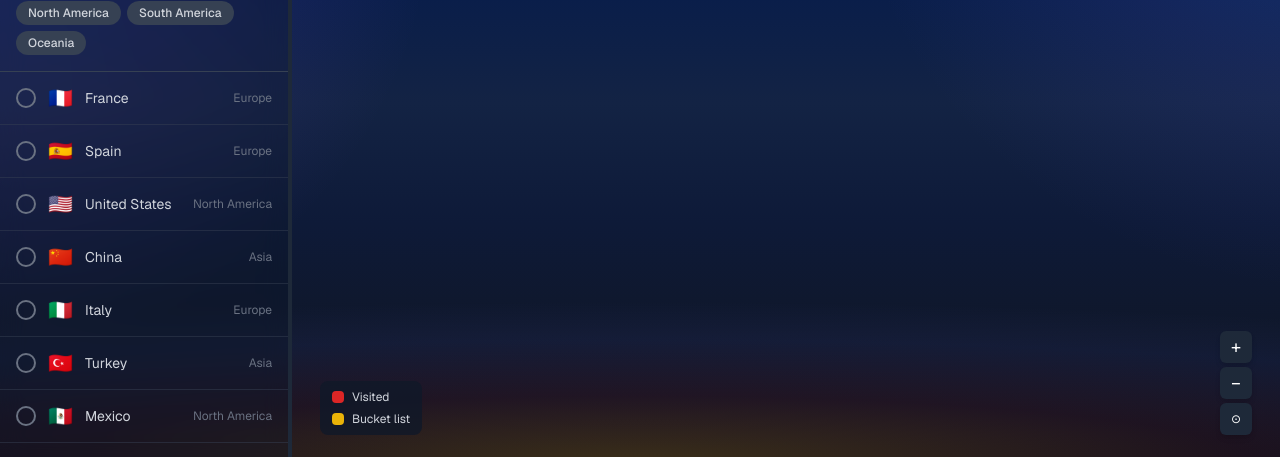
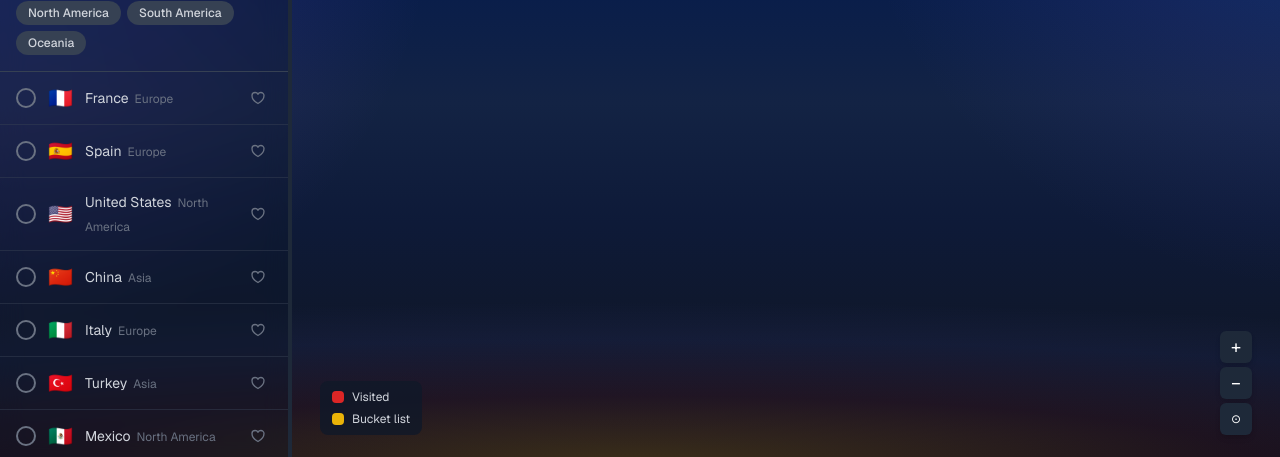
Before and after one commit to timelyrain/voyager, a Next.js app: page /map in a window 1280 px wide. Both pictures are taken after a click on the button "Countries". Shown: the part 337-794 px from the top of the page. Built offline with nearby package versions, Linux system fonts and the light colour scheme; no server answers.

Commit message:
Map and CountrySelector: enhance bucket list functionality with toggle support

```diff
--- a/src/app/map/page.tsx
+++ b/src/app/map/page.tsx
@@ -135,15 +135,13 @@ export default function MapPage() {
     if (!user) return
     setSavingVisited(true)
     const toAdd = await syncCountryCodes('visited_countries', visitedCodes, user.id)
+    let finalBucketCodes = bucketCodes
     if (toAdd.length > 0) {
-      const supabase = createClient()
-      await supabase.from('bucketlist_countries').delete().eq('user_id', user.id).in('country_code', toAdd)
-      setBucketCodes((prev) => {
-        const next = new Set(prev)
-        toAdd.forEach((c) => next.delete(c))
-        return next
-      })
+      finalBucketCodes = new Set(bucketCodes)
+      toAdd.forEach((c) => finalBucketCodes.delete(c))
+      setBucketCodes(finalBucketCodes)
     }
+    await syncCountryCodes('bucketlist_countries', finalBucketCodes, user.id)
     setSavingVisited(false)
     setIsFirstVisit(false)
     setPanel('map')
@@ -343,7 +341,9 @@ export default function MapPage() {
             {panel === 'list' && (
               <CountrySelector
                 visitedCodes={visitedCodes}
+                bucketCodes={bucketCodes}
                 onToggleCountry={toggleVisited}
+                onToggleBucket={toggleBucket}
                 onDone={saveVisited}
                 saving={savingVisited}
                 onOpenJournal={user ? setJournalCountryCode : undefined}
@@ -382,7 +382,9 @@ export default function MapPage() {
             <div className="absolute inset-0 overflow-hidden flex flex-col bg-gray-900/40 backdrop-blur-md">
               <CountrySelector
                 visitedCodes={visitedCodes}
+                bucketCodes={bucketCodes}
                 onToggleCountry={toggleVisited}
+                onToggleBucket={toggleBucket}
                 onDone={saveVisited}
                 saving={savingVisited}
                 onOpenJournal={user ? setJournalCountryCode : undefined}
--- a/src/components/CountrySelector.tsx
+++ b/src/components/CountrySelector.tsx
@@ -5,7 +5,9 @@ import { COUNTRIES, CONTINENTS, type Continent } from '@/data/countries'
 
 interface CountrySelectorProps {
   visitedCodes: Set<string>
+  bucketCodes?: Set<string>
   onToggleCountry: (code: string) => void
+  onToggleBucket?: (code: string) => void
   onDone: () => void
   saving: boolean
   onOpenJournal?: (code: string) => void
@@ -17,7 +19,9 @@ function getFlagEmoji(code: string) {
 
 export default function CountrySelector({
   visitedCodes,
+  bucketCodes,
   onToggleCountry,
+  onToggleBucket,
   onDone,
   saving,
   onOpenJournal,
@@ -137,11 +141,28 @@ export default function CountrySelector({
                   )}
                 </div>
                 <span className="text-xl shrink-0">{getFlagEmoji(country.code)}</span>
-                <span className={`flex-1 text-sm truncate ${visited ? 'text-white font-medium' : 'text-gray-300'}`}>
-                  {country.name}
+                <span className="flex-1 min-w-0">
+                  <span className={`text-sm ${visited ? 'text-white font-medium' : 'text-gray-300'}`}>{country.name}</span>
+                  <span className="ml-1.5 text-xs text-gray-500">{country.continent}</span>
                 </span>
-                <span className="text-xs text-gray-500 shrink-0">{country.continent}</span>
               </button>
+              {onToggleBucket && (
+                <button
+                  onClick={() => onToggleBucket(country.code)}
+                  className={`shrink-0 p-1.5 rounded-lg transition-colors ${
+                    bucketCodes?.has(country.code)
+                      ? 'text-rose-400 hover:text-rose-300'
+                      : 'text-gray-500 hover:text-rose-400'
+                  } hover:bg-gray-700`}
+                  title="Bucket list"
+                >
+                  <svg className="w-4 h-4" viewBox="0 0 24 24" stroke="currentColor" strokeWidth={2}
+                    fill={bucketCodes?.has(country.code) ? 'currentColor' : 'none'}
+                  >
+                    <path strokeLinecap="round" strokeLinejoin="round" d="M21 8.25c0-2.485-2.099-4.5-4.688-4.5-1.935 0-3.597 1.126-4.312 2.733-.715-1.607-2.377-2.733-4.313-2.733C5.1 3.75 3 5.765 3 8.25c0 7.22 9 12 9 12s9-4.78 9-12z" />
+                  </svg>
+                </button>
+              )}
               {visited && onOpenJournal && (
                 <button
                   onClick={() => onOpenJournal(country.code)}
```
